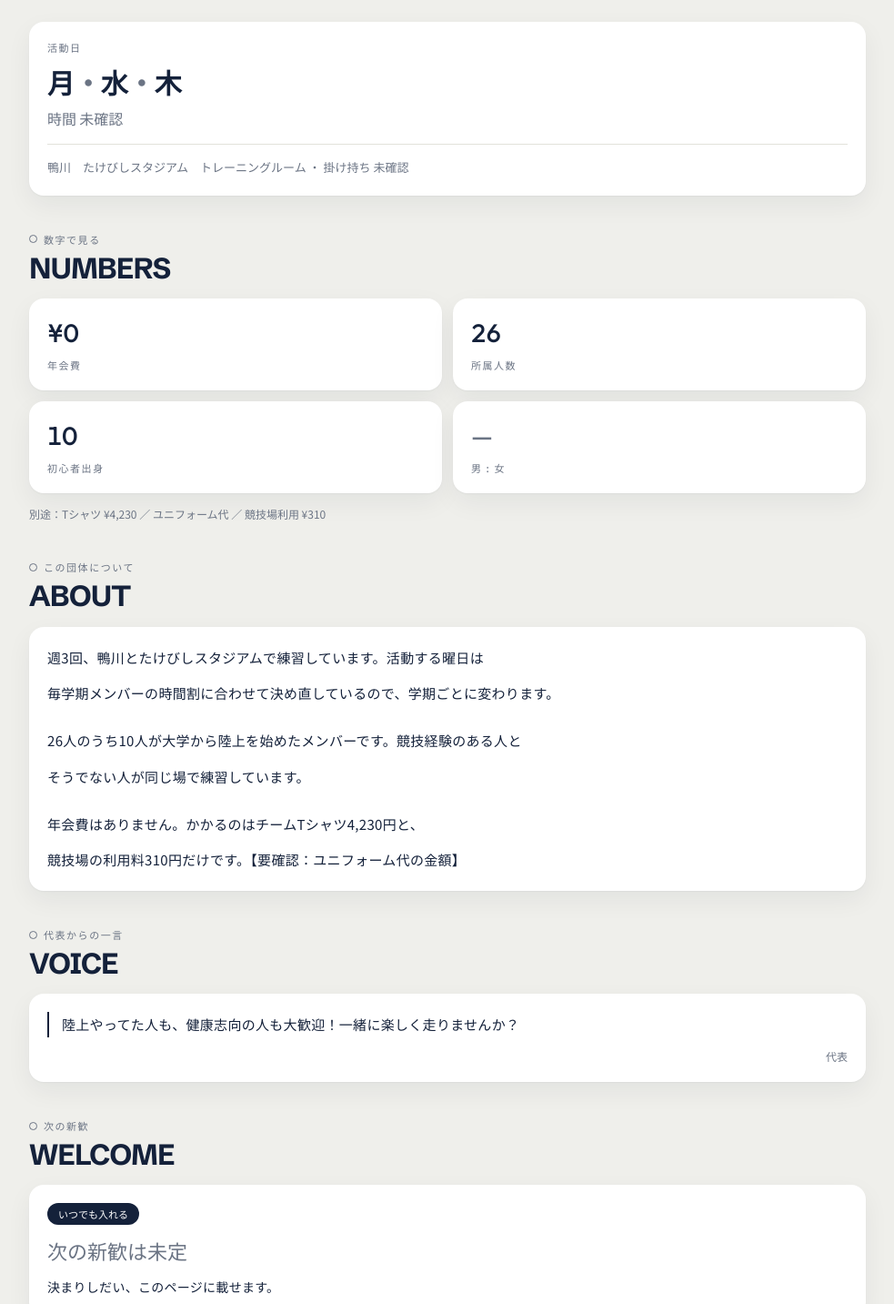
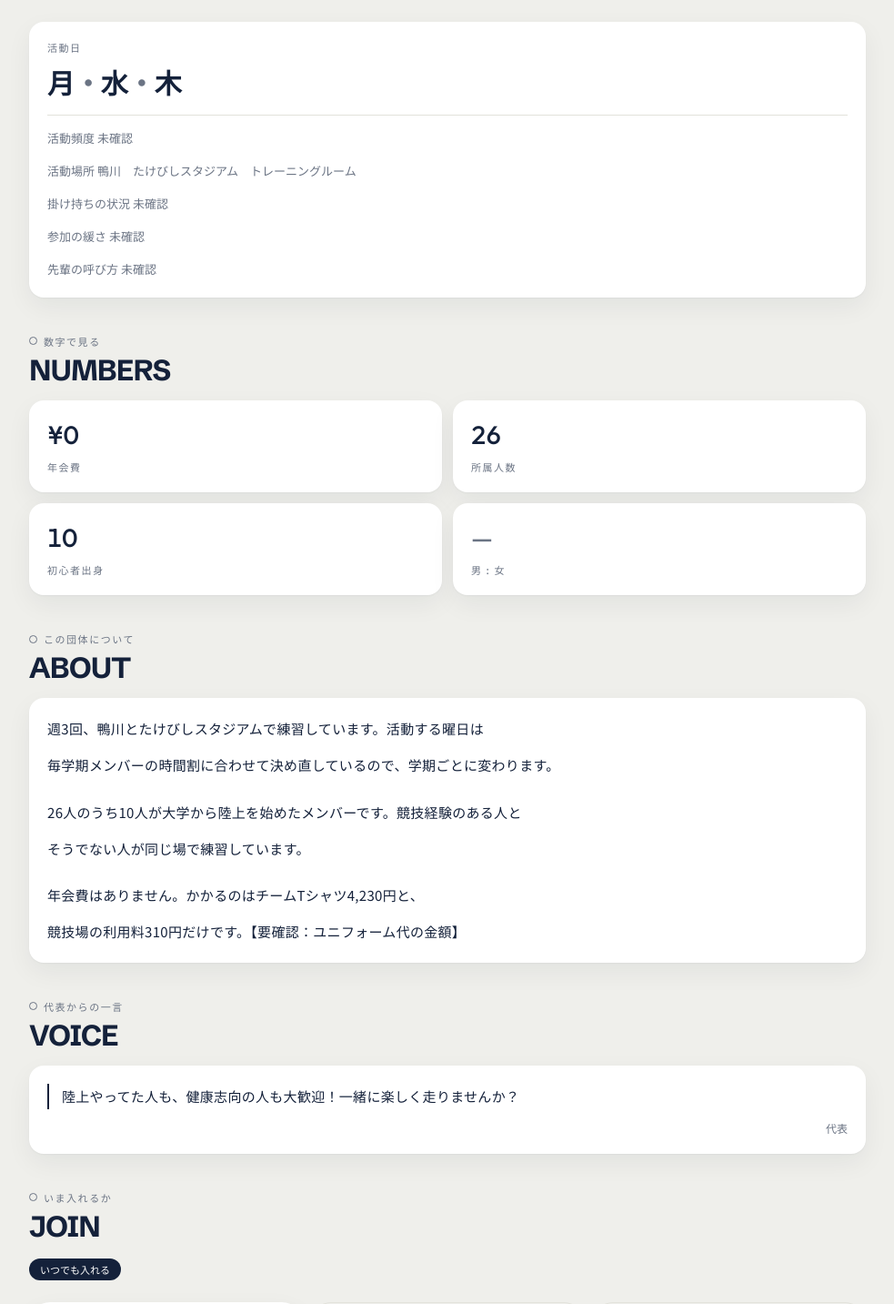
Before and after one commit to aoaoeiga/ksu-circles, a Next.js app: page /c/c054 in a window 1280 px wide. Shown: the part 864-2297 px from the top of the page at 91% size, without its empty margins (148-1131 px from the left). Built offline with nearby package versions, Linux system fonts and the light colour scheme.

Commit message:
feat: 画面を新しい型に対応

```diff
--- a/app/c/[id]/page.tsx
+++ b/app/c/[id]/page.tsx
@@ -22,39 +22,11 @@ import {
   SHADOW,
   WHITE,
   num,
+  photoSrc,
 } from "@/lib/design";
-import {
-  recruitingLabel,
-  surveyedText,
-} from "@/lib/labels";
+import { recruitingLabel, surveyedText } from "@/lib/labels";
 import Hero from "@/components/Hero";
 import DayCard, { DayCardStatic } from "@/components/DayCard";
-import type { Circle } from "@/types/circle";
-
-// TODO(B-4): 詳細画面を新フィールドへ移すまでの旧表示用キャスト。
-type LegacyCircle = Circle & {
-  gender?: { male: number; female: number } | null;
-  next_recruit?: { date: string | null; what: string } | null;
-  extra_cost_note?: string | null;
-};
-
-// TODO(B-4): 削除予定の画面を残したまま B-2 の共通関数を先に更新するための互換表示。
-function legacyMaleRatio(gender: LegacyCircle["gender"]): number | null {
-  if (!gender || gender.male + gender.female <= 0) return null;
-  return (gender.male / (gender.male + gender.female)) * 100;
-}
-
-function legacyRecruitDate(date: string | null | undefined): string | null {
-  if (!date) return null;
-  const m = /^(\d{4})-(\d{2})-(\d{2})$/.exec(date);
-  return m ? `${m[1]}.${m[2]}.${m[3]}` : date;
-}
-
-function legacyExtraCostText(note: string | null | undefined): string {
-  if (note === null || note === undefined) return "年会費以外の費用 未確認";
-  if (note === "なし") return "年会費のほかにかかる費用はありません。";
-  return "別途：" + note;
-}
 
 export const dynamicParams = false;
 
@@ -66,9 +38,22 @@ export async function generateMetadata(props: PageProps<"/c/[id]">): Promise<Met
   const { id } = await props.params;
   const c = getCircle(id);
   if (!c) return {};
+  const ogFile = c.icon ?? c.photos[0] ?? null;
   return {
     title: `${c.short_name} | 京産大サークル名鑑`,
     description: c.one_liner,
+    openGraph: ogFile
+      ? {
+          images: [
+            {
+              url: photoSrc(ogFile),
+              width: c.icon ? 400 : 1200,
+              height: c.icon ? 400 : 800,
+              alt: c.short_name,
+            },
+          ],
+        }
+      : undefined,
   };
 }
 
@@ -76,9 +61,8 @@ export default async function CirclePage(props: PageProps<"/c/[id]">) {
   const { id } = await props.params;
   const c = getCircle(id);
   if (!c) notFound();
-  const legacy = c as LegacyCircle;
 
-  const gender = genderRatio(legacyMaleRatio(legacy.gender)) ?? "—";
+  const gender = genderRatio(c.male_ratio) ?? "—";
   const bigNum = num(28);
   const dash = num(28, INK_MID);
   const wordNum = {
@@ -129,9 +113,6 @@ export default async function CirclePage(props: PageProps<"/c/[id]">) {
       : recruiting === "4月のみ"
         ? { ...pill, color: INK, boxShadow: "inset 0 0 0 1px " + INK }
         : { ...pill, color: INK_MID, boxShadow: "inset 0 0 0 1px " + INK_MID };
-
-  const date = legacyRecruitDate(legacy.next_recruit?.date);
-  const hasDate = !!date;
 
   const snsBtn = {
     flex: 1,
@@ -213,17 +194,6 @@ export default async function CirclePage(props: PageProps<"/c/[id]">) {
               </div>
             ))}
           </div>
-          <div
-            style={{
-              fontSize: 12,
-              color: INK_MID,
-              marginTop: 12,
-              lineHeight: 1.8,
-              textWrap: "pretty",
-            }}
-          >
-            {legacyExtraCostText(legacy.extra_cost_note)}
-          </div>
         </Section>
 
         <Section eyebrow="この団体について" title="ABOUT">
@@ -269,21 +239,9 @@ export default async function CirclePage(props: PageProps<"/c/[id]">) {
           </div>
         </Section>
 
-        <Section eyebrow="次の新歓" title="WELCOME">
-          <div style={aboutCard}>
+        <Section eyebrow="いま入れるか" title="JOIN">
+          <div style={{ marginTop: 16 }}>
             <div style={badgeStyle}>{recruiting}</div>
-            <div style={num(22, hasDate ? INK : INK_MID)}>{date ?? "次の新歓は未定"}</div>
-            <div
-              style={{
-                fontSize: 14,
-                lineHeight: 1.8,
-                letterSpacing: "0.02em",
-                color: INK,
-                textWrap: "pretty",
-              }}
-            >
-              {legacy.next_recruit?.what ?? "決まりしだい、このページに載せます。"}
-            </div>
           </div>
         </Section>
 
--- a/app/layout.tsx
+++ b/app/layout.tsx
@@ -3,7 +3,10 @@ import "./globals.css";
 import { BG } from "@/lib/design";
 import { ALLOW_INDEXING } from "@/lib/seo";
 
+const deploymentHost = process.env.VERCEL_PROJECT_PRODUCTION_URL ?? process.env.VERCEL_URL;
+
 export const metadata: Metadata = {
+  metadataBase: new URL(deploymentHost ? `https://${deploymentHost}` : "http://localhost:3000"),
   title: "京産大サークル名鑑",
   description: "京都産業大学の課外活動団体を、同じ項目で横断して比べられる名鑑。",
 
--- a/components/DayCard.tsx
+++ b/components/DayCard.tsx
@@ -8,14 +8,9 @@
 
 import { useSearchParams } from "next/navigation";
 import type { Circle } from "@/types/circle";
-import { CARD, EASE, EYEBROW, INK, INK_MID, MATCH, RULE, num } from "@/lib/design";
-import { DAY_LABELS, timesLabel } from "@/lib/gender";
-import { placeDualText } from "@/lib/labels";
-
-// TODO(B-4): 活動時間の表示を削除するまで、旧生成データをここでだけ読む。
-type LegacyCircle = Circle & {
-  active_times?: Record<string, [string, string]>;
-};
+import { CARD, EASE, EYEBROW, INK, INK_MID, MATCH, RULE } from "@/lib/design";
+import { DAY_LABELS } from "@/lib/gender";
+import { easeText, multiText, seniorCallText } from "@/lib/labels";
 
 const big = (color: string) => ({
   fontFamily: "'Zen Kaku Gothic New',sans-serif",
@@ -47,7 +42,13 @@ export default function DayCard({ circle }: { circle: Circle }) {
 
 function Card({ circle, matched }: { circle: Circle; matched: number[] }) {
   const days = [...circle.active_days].sort((a, b) => a - b);
-  const time = timesLabel(circle.active_days, (circle as LegacyCircle).active_times);
+  const rows = [
+    ["活動頻度", circle.frequency ?? "未確認"],
+    ["活動場所", circle.place ?? "未確認"],
+    ["掛け持ちの状況", multiText(circle)],
+    ["参加の緩さ", easeText(circle)],
+    ["先輩の呼び方", seniorCallText(circle)],
+  ];
 
   return (
     <div style={{ ...CARD, marginTop: 20 }}>
@@ -67,14 +68,12 @@ function Card({ circle, matched }: { circle: Circle; matched: number[] }) {
         )}
       </div>
 
-      <div style={{ ...num(16, time ? INK : INK_MID), marginTop: 8 }}>
-        {time ?? "時間 未確認"}
-      </div>
-
       <div style={{ height: 1, background: RULE, margin: "16px 0 0" }} />
-      <div style={{ fontSize: 13, color: INK_MID, marginTop: 14, lineHeight: 1.7 }}>
-        {placeDualText(circle)}
-      </div>
+      {rows.map(([label, value]) => (
+        <div key={label} style={{ fontSize: 13, color: INK_MID, marginTop: 14, lineHeight: 1.7 }}>
+          {label} {value}
+        </div>
+      ))}
     </div>
   );
 }
--- a/components/HomeWithFilters.tsx
+++ b/components/HomeWithFilters.tsx
@@ -31,7 +31,6 @@ export default function HomeWithFilters({ circles }: { circles: Circle[] }) {
     genres: list(sp.get("genres")),
     fee,
     beginner: sp.get("beginner") === "1",
-    multi: sp.get("multi") === "1",
   };
 
   return <HomeScreen circles={circles} initial={initial} />;
--- a/components/PhotoTile.tsx
+++ b/components/PhotoTile.tsx
@@ -33,7 +33,7 @@ export default function PhotoTile({
 }: Props) {
   const [failed, setFailed] = useState(false);
 
-  const file = circle.photos && circle.photos.length > 0 ? circle.photos[0] : null;
+  const file = circle.icon ?? circle.photos[0] ?? null;
   const hasPhoto = !!file && !failed;
 
   return (
--- a/lib/circles.ts
+++ b/lib/circles.ts
@@ -9,8 +9,7 @@
 import type { Circle, CircleFile } from "@/types/circle";
 import file from "@/data/circles.json";
 
-// JSON の import は配列リテラルをタプルに推論しない（active_times の [string, string] が
-// string[] になる）ので、ここで一度だけ型を当てる。形の保証は sync 側の責任。
+// JSON import の推論結果に、ここで一度だけ型を当てる。形の保証は sync 側の責任。
 const data = file as unknown as CircleFile;
 
 /** 公開対象の全団体。並び順は circles.json のまま（＝シートの行順） */
--- a/lib/design.ts
+++ b/lib/design.ts
@@ -183,10 +183,12 @@ export const SECTION_TITLE: CSSProperties = {
 };
 
 /**
- * 写真のパス。sync が /public/photos に幅1200と @600 を出している。
- * 一覧のサムネは @600、ヒーローは 1200（docs/12-deploy-spec.md §4）。
+ * 写真のパス。photos は幅1200と @600、icon は幅400の1枚だけを置く。
+ * 一覧のサムネは photos のみ @600 を使う（docs/10-sync-spec.md §5-1）。
  */
 export function photoSrc(filename: string, size: "full" | "thumb" = "full"): string {
-  if (size === "thumb") return "/photos/" + filename.replace(/\.webp$/, "@600.webp");
+  if (size === "thumb" && !/-icon\.webp$/.test(filename)) {
+    return "/photos/" + filename.replace(/\.webp$/, "@600.webp");
+  }
   return "/photos/" + filename;
 }
--- a/lib/gender.ts
+++ b/lib/gender.ts
@@ -40,25 +40,3 @@ export function daysLabel(days: number[] | null | undefined): string | null {
   if (!days || days.length === 0) return null;
   return [...days].sort((a, b) => a - b).map((d) => DAY_LABELS[d]).join("・");
 }
-
-/** "18:00–20:00" / 曜日で違えば "月 18:00–20:00 ／ 木 19:00–21:00"。未確認は null */
-export function timesLabel(
-  days: number[] | null | undefined,
-  times: Record<string, [string, string]> | null | undefined
-): string | null {
-  if (!days || days.length === 0 || !times) return null;
-  const sorted = [...days].sort((a, b) => a - b);
-  const entries = sorted.map((d) => times[String(d)]).filter(Boolean);
-  if (entries.length === 0) return null;
-
-  const allSame = entries.every(
-    (t) => t[0] === entries[0][0] && t[1] === entries[0][1]
-  );
-  if (allSame && entries.length === sorted.length) {
-    return `${entries[0][0]}–${entries[0][1]}`;
-  }
-  return sorted
-    .filter((d) => times[String(d)])
-    .map((d) => `${DAY_LABELS[d]} ${times[String(d)][0]}–${times[String(d)][1]}`)
-    .join(" ／ ");
-}
--- a/lib/labels.ts
+++ b/lib/labels.ts
@@ -26,19 +26,6 @@ export function membersText(c: Circle): string {
 /** 掛け持ちの状況。回答文字列をそのまま出し、null は未確認にする */
 export function multiText(c: Circle): string {
   return c.multi_club ?? "未確認";
-}
-
-/**
- * 活動日カード下段（docs/ui/07-content.md §3）。
- * **こちらは条件文をそのまま出す。**一覧で畳んだ内容を確かめる場所がここしかない。
- */
-export function multiDualText(c: Circle): string {
-  return "掛け持ち " + multiText(c);
-}
-
-/** 活動場所 ・ 掛け持ち の1行 */
-export function placeDualText(c: Circle): string {
-  return (c.place || "活動場所 未確認") + " ・ " + multiDualText(c);
 }
 
 /** 参加の緩さ。null は未確認 */
--- a/types/circle.ts
+++ b/types/circle.ts
@@ -51,7 +51,7 @@ export type Circle = {
   description: string;               // 紹介文。改行を含む
   leader_comment: { text: string; role: string } | null;  // role は "代表（3年）"。個人名を入れない
 
-  recruiting: Recruiting | null;     // 新歓カードのバッジ
+  recruiting: Recruiting | null;     // 「いま入れるか」のバッジ
 
   surveyed_at: string;               // "2026-09"
   sns: { instagram: string | null; x: string | null; website: string | null };
```
Also changed, not shown: components/Hero.tsx (+9 -8 lines), components/HomeScreen.tsx (+14 -46 lines), 1 other file (tests, documents, lock files or other folders).
